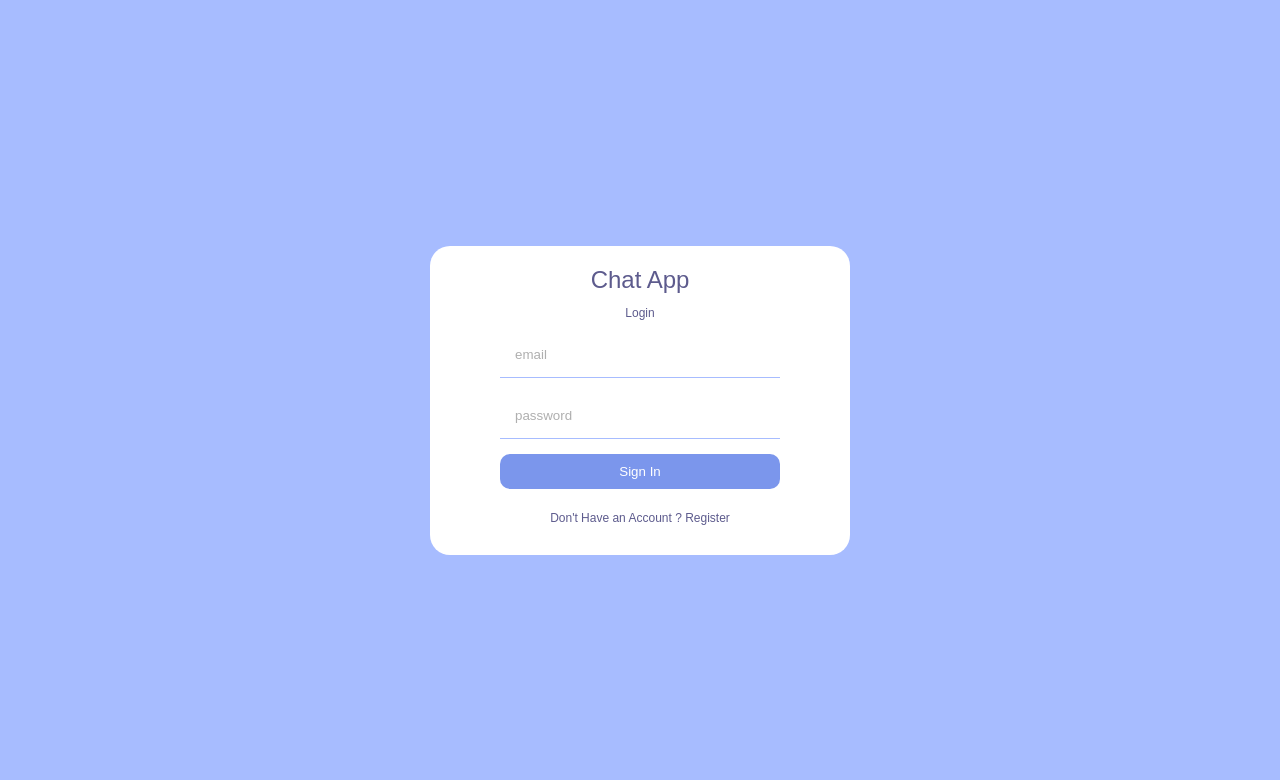
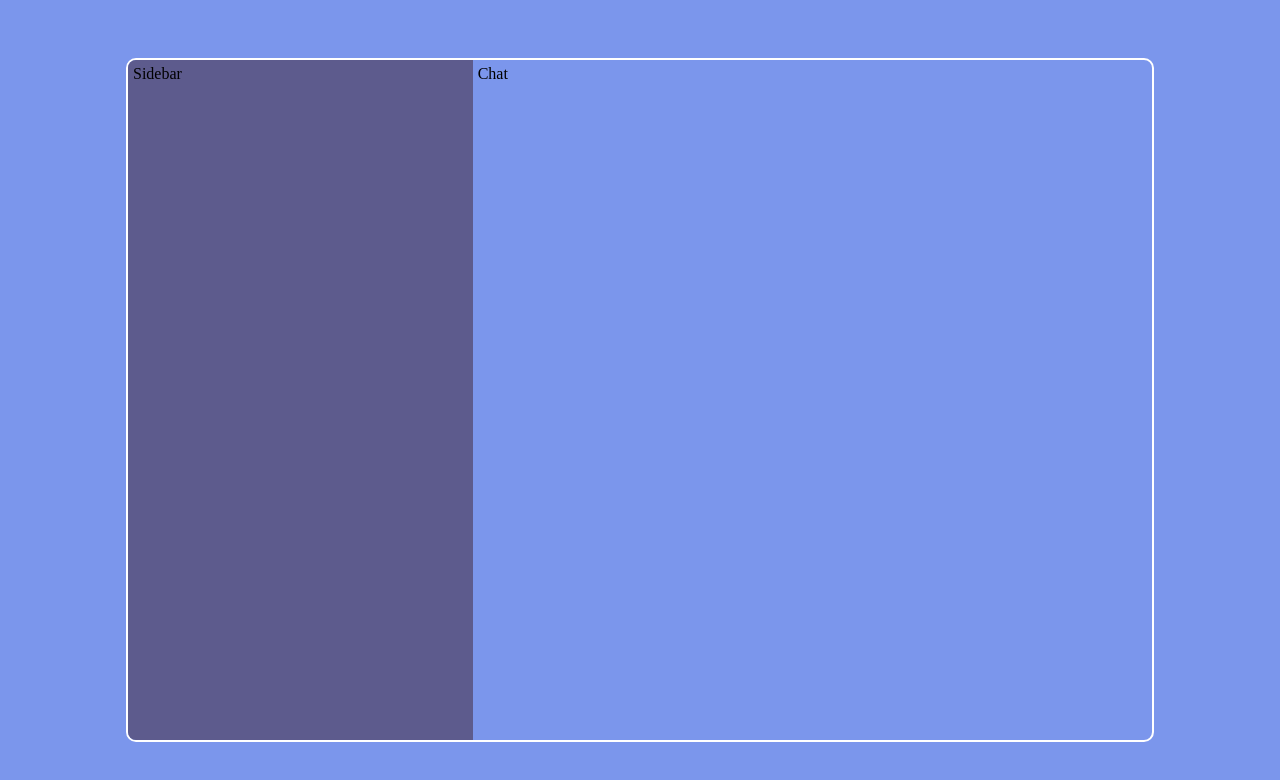
Before and after one commit to ayushdev351/chat-app, a React (Create React App) app: page / in a window 1280 px wide. Shown: the top 780 px of the page. Built offline with nearby package versions, Linux system fonts and the light colour scheme.

Commit message:
home page structure

```diff
--- a/src/App.js
+++ b/src/App.js
@@ -1,10 +1,11 @@
 import "./styles.scss";
 // import Register from "./pages/Register";
-import Login from "./pages/Login";
+// import Login from "./pages/Login";
+import Home from "./pages/Home"
 
 function App() {
   return (
-    <Login/>
+    <Home/>
   );
 }
 
--- /dev/null
+++ b/src/Components/Chat.js
@@ -0,0 +1,7 @@
+function Chat() {
+    return (
+        <div className="chat">Chat</div>
+    )
+}
+
+export default Chat;
--- /dev/null
+++ b/src/Components/Sidebar.js
@@ -0,0 +1,7 @@
+function Sidebar() {
+    return (
+        <div className="sidebar">Sidebar</div>
+    )
+}
+
+export default Sidebar;
--- a/src/pages/Home.js
+++ b/src/pages/Home.js
@@ -0,0 +1,15 @@
+import Sidebar from "../Components/Sidebar";
+import Chat from "../Components/Chat";
+
+function Home() {
+    return(
+        <div className="homeContainer">
+            <div className="homeWrapper">
+                <Sidebar/>
+                <Chat/>
+            </div>
+        </div>
+    )
+}
+
+export default Home;
--- a/src/styles.scss
+++ b/src/styles.scss
@@ -1,6 +1,8 @@
 *{
     margin : 0;
 }
+
+// Login Signup....
 
 .formContainer{
     font-family:Arial, Helvetica, sans-serif;
@@ -80,3 +82,33 @@
         }
     }
 }
+
+//Home
+
+.homeContainer{
+    display: flex;
+    justify-content: center;
+    align-items: center;
+    background-color: #7b96ec;
+    height: 100vh;
+
+    .homeWrapper{
+        display: flex;
+        height : 85%;
+        width : 80%;
+        border : 2px solid white;
+        border-radius : 10px;
+        overflow: hidden;
+
+        .sidebar{
+            flex : 1;
+            background-color: #5d5b8d;
+            padding: 5px;
+        }
+
+        .chat{
+            flex : 2;
+            padding: 5px;
+        }
+    }
+}
```
Also changed, not shown: src/Components/Chats.js (added), src/Components/Navbar.js (added).
